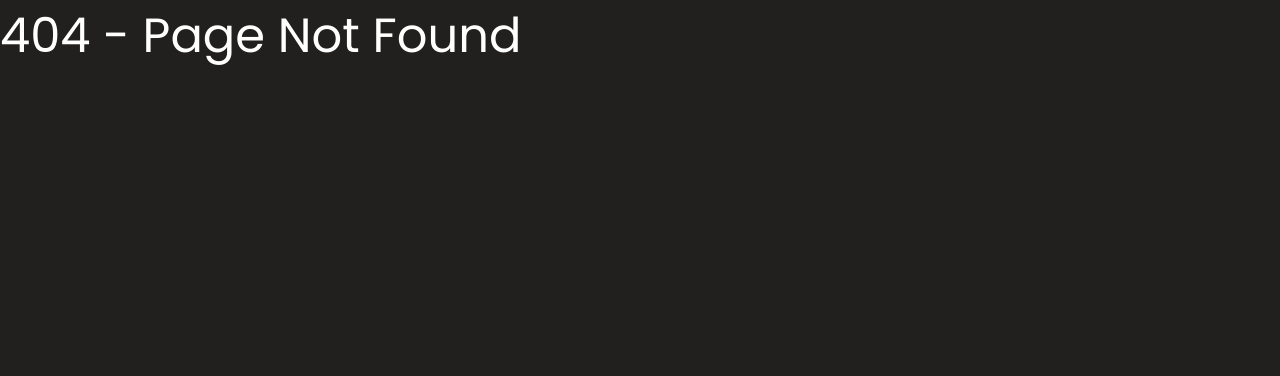
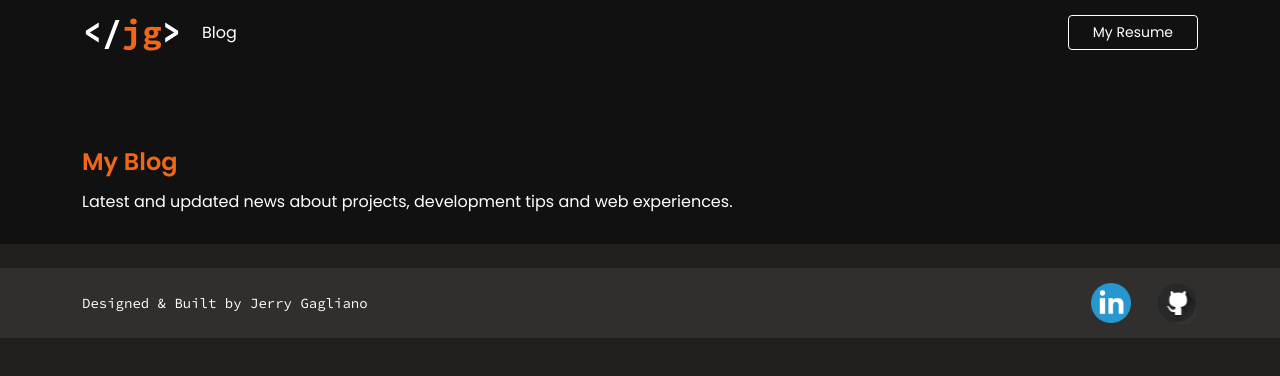
Before and after one commit to JGSolutions/jerry-gagliano, a Next.js app: page /portfolio/portfolio in a window 1280 px wide. Before the commit this address had no page. Shown: the top 376 px of the page. Built offline with nearby package versions, Linux system fonts and the light colour scheme.

Commit message:
created page

```diff
--- /dev/null
+++ b/pages/portfolio/portfolio.module.css
@@ -0,0 +1,13 @@
+.main {
+    margin-top: 24px;
+}
+
+.headerPageSection {
+    padding: 80px 0 30px 0;
+}
+
+@media (max-width: 990px) {
+    .headerPageSection {
+        padding: 80px 16px 30px 16px;
+    }
+}
--- /dev/null
+++ b/pages/portfolio/portfolio.tsx
@@ -0,0 +1,46 @@
+import utilStyles from '../../styles/utils.module.css';
+import styles from './portfolio.module.css';
+import Head from 'next/head'
+import Header  from '../../components/header/header';
+import Footer  from '../../components/footer/footer';
+
+export default function Portfolio() {
+    return (
+        <>
+            <Head>
+                <title>Jerry Gagliano - </title>
+                <meta name="description" content="" />
+
+                <meta property="og:type" content="website" />
+                <meta property="og:title" content="Jerry Gagliano's Blog" />
+                <meta property="og:description" content="Blogging about the web." />
+                <meta name="image" property="og:image" content="https://jgsolutions.ca/jerry-pic.jpeg" itemProp="image"/>
+
+                <meta name="twitter:card" content="summary_large_image" />
+                <meta name="twitter:title" content="Jerry Gagliano's Blog" />
+                <meta name="twitter:description" content="Blogging about the web." />
+                <meta name="twitter:image" content="https://jgsolutions.ca/jerry-pic.jpeg" />
+                <meta name="twitter:creator" content="@JGSolutions"></meta>
+            </Head>
+
+            <div className={utilStyles.topSection}>
+                <div className="container-lg">
+                    <Header/>
+                    <section className={styles.headerPageSection}>
+                        <h1 className={utilStyles.headerPageTitle}>My Blog</h1>
+                        <p className={utilStyles.headerPageSlogan}>Latest and updated news about projects, development tips and web experiences.</p>
+                    </section>
+                </div>
+            </div>
+
+            <main className={styles.main}>
+                <div className="container-lg">
+                    <div className="row">
+                    </div>
+                </div>
+
+            </main>
+            <Footer/>
+        </>
+    )
+}
```
